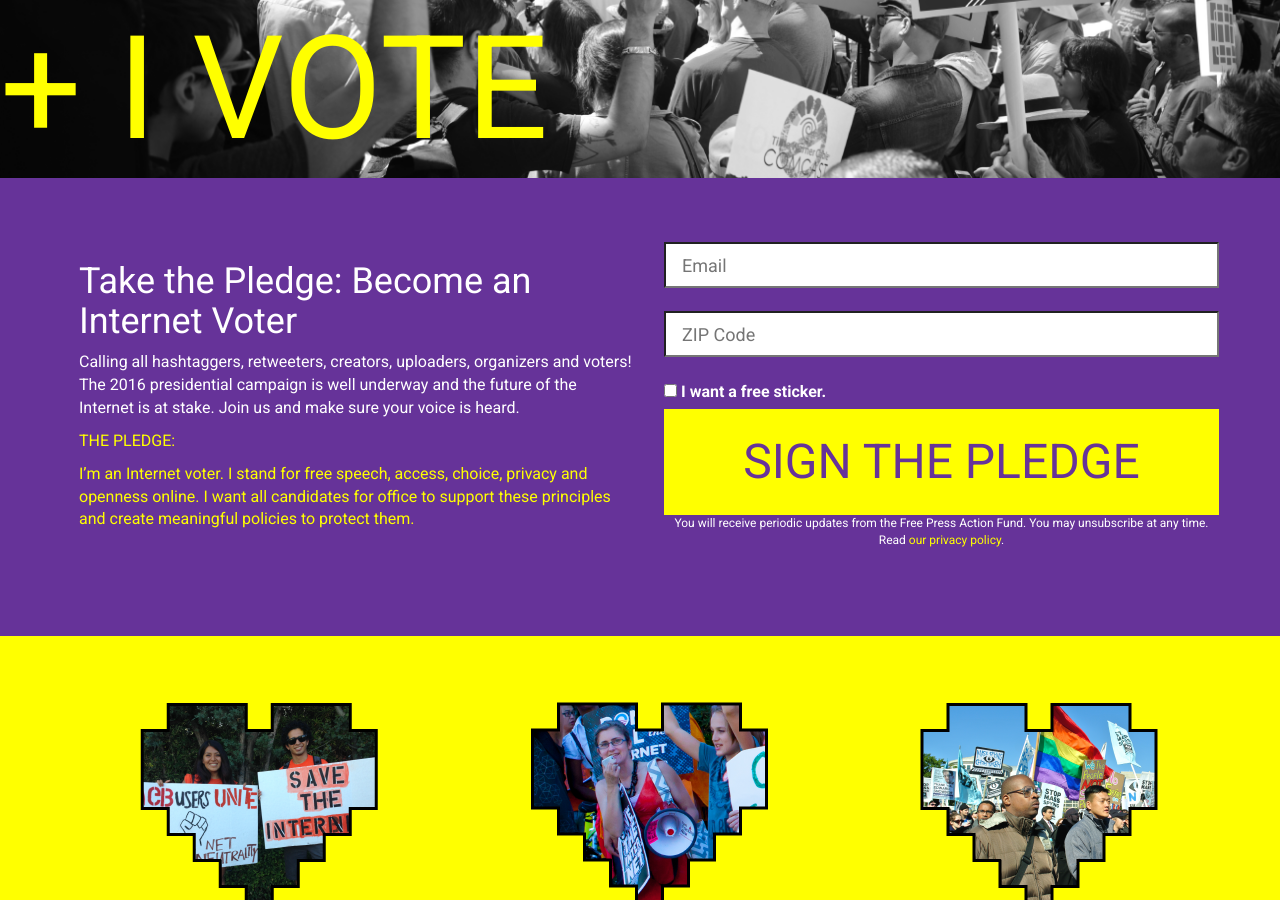
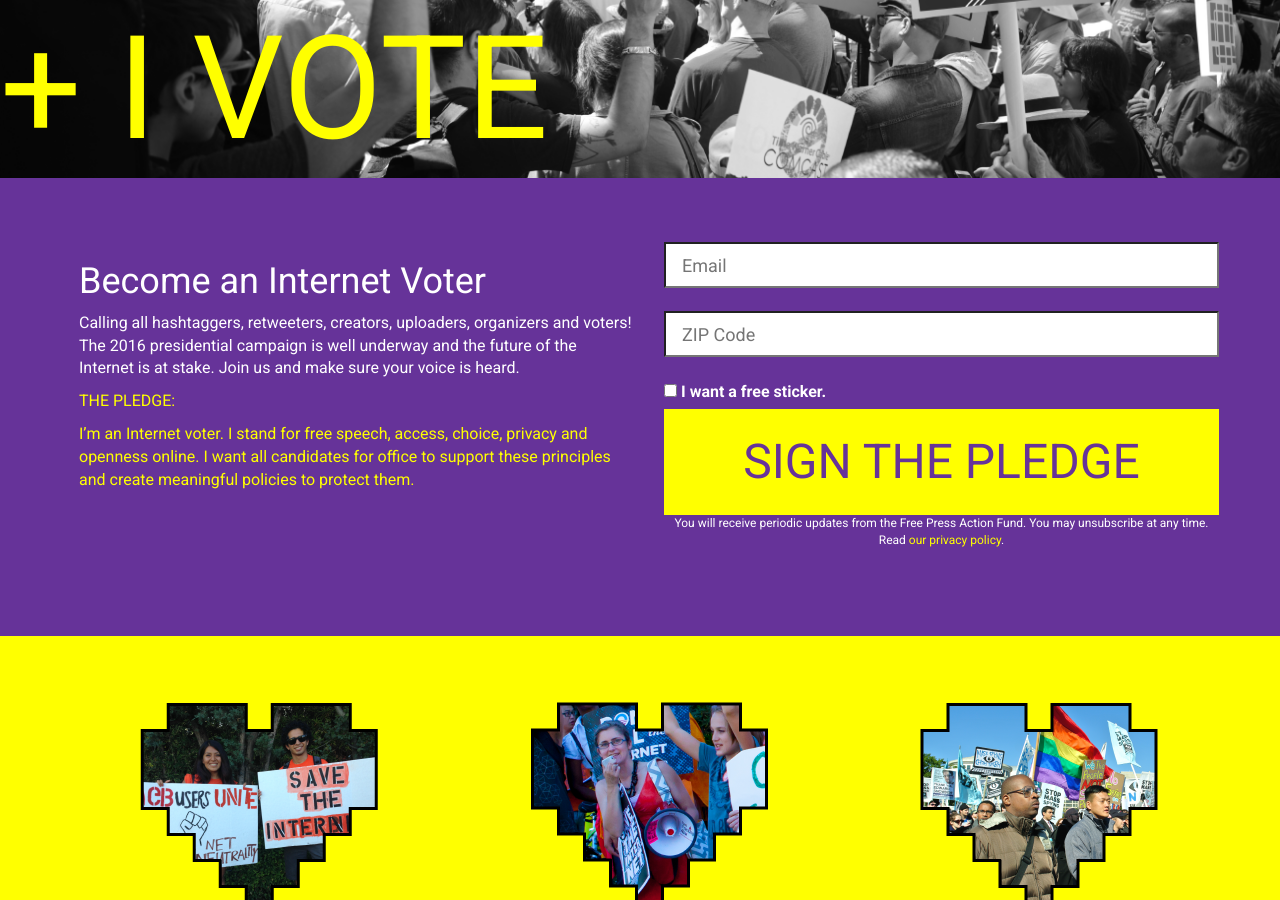
Before and after one commit to freepress/internet2016, a Jekyll site: the page built from index.html, in a window 1280 px wide and 900 px high, scrolled down 399 px. Built offline with Jekyll 4.4.1, drawn with Linux system fonts in a browser that asks for light colours; comment, search, counter and statistics services are not loaded.

Commit message:
Update content

```diff
--- a/index.html
+++ b/index.html
@@ -15,7 +15,7 @@ layout: default
   <div class="container">
     <div class="row">
       <div class="col-sm-6">
-        <h1>Take the Pledge: Become an Internet Voter</h1>
+        <h1>Become an Internet Voter</h1>
         <p>
           Calling all hashtaggers, retweeters, creators, uploaders, organizers and voters! The 2016 presidential campaign is well underway and the future of the Internet is at stake. Join us and make sure your voice is heard.
         </p>
```
